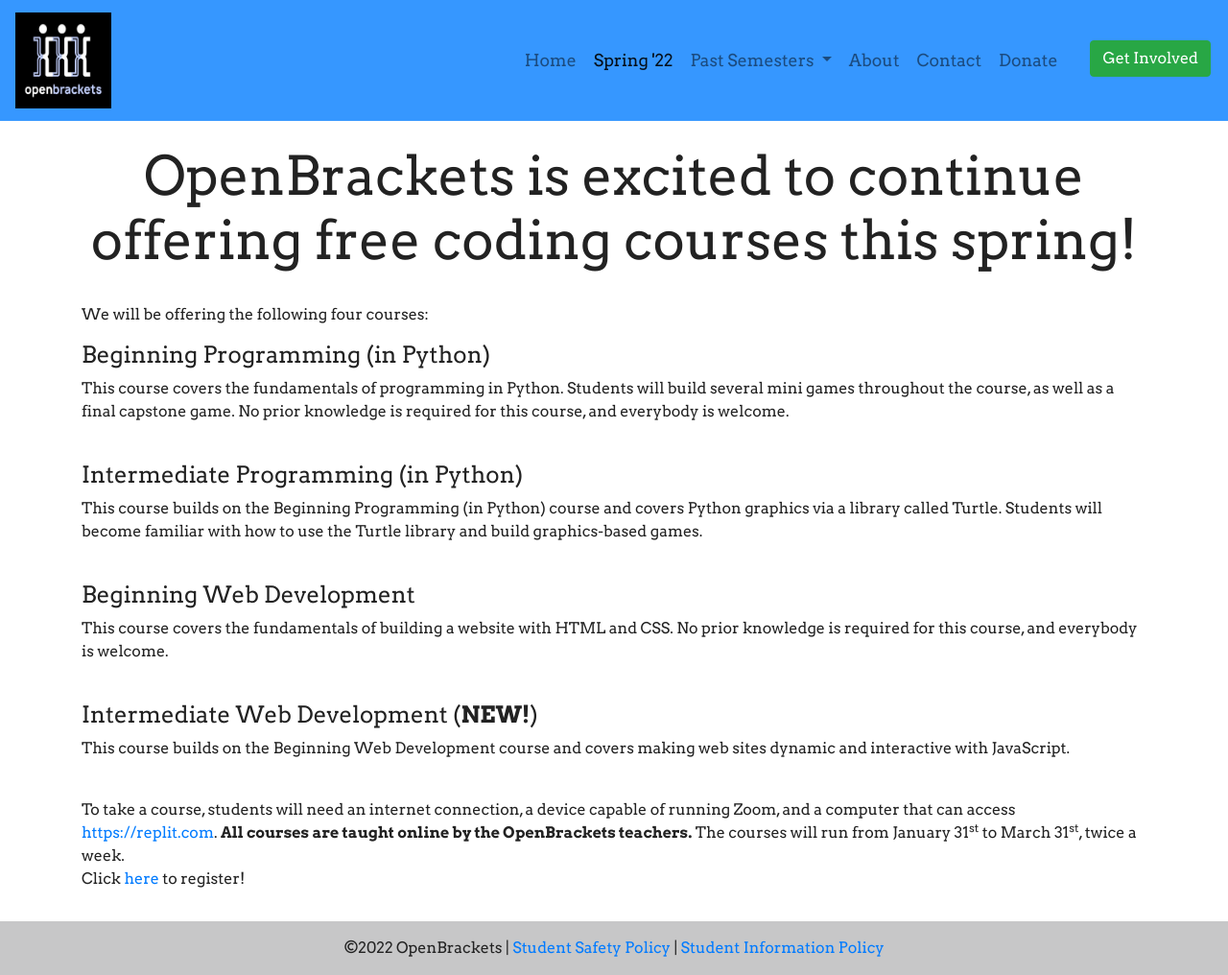
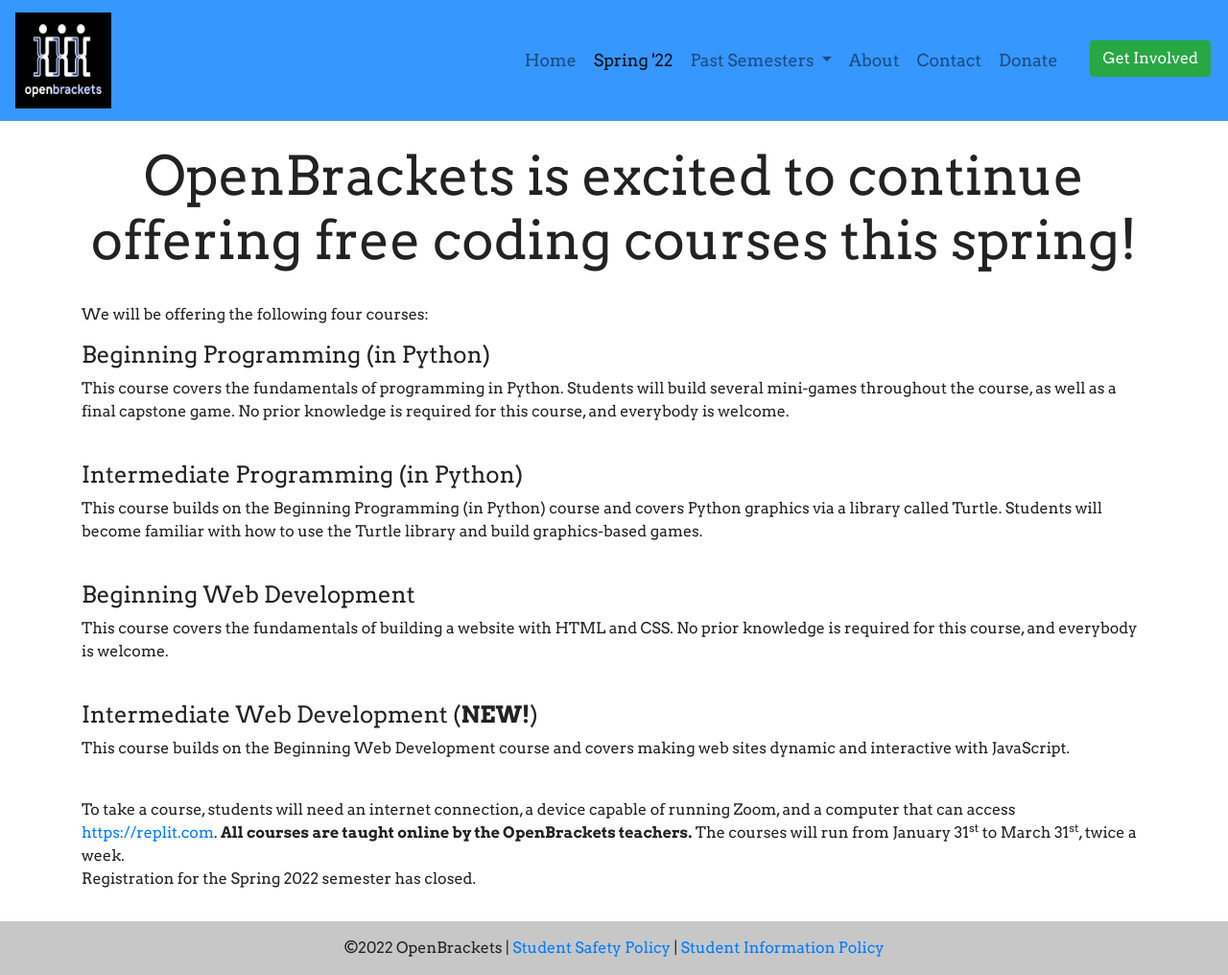
Before and after one commit to qpwoeirut/OpenBrackets-website, a Jekyll site: the page built from spring2022/index.html, in a window 1280 px wide and 1016 px high. Shown: the whole window at 96% size. Built offline with Jekyll 4.4.1, drawn with Linux system fonts in a browser that asks for light colours.

Commit message:
Remove registration link

```diff
--- a/index.html
+++ b/index.html
@@ -5,9 +5,9 @@ description: At OpenBrackets, we want to help bridge the digital divide. Through
 path: /
 navbarHighlight: home
 ---
-<div class="alert alert-warning">The OpenBrackets Spring Semester starts on January 31<sup>st</sup>. <a
-        href="https://docs.google.com/forms/d/e/1FAIpQLSfsZ7P49lTwvGomensYouK7Y2GLLHZK1dB2Hz4tZR8XFG2T_g/viewform"
-        target="_blank">Click here</a> to register your free spot today (spots are limited, so hurry)!</div>
+<!--<div class="alert alert-warning">The OpenBrackets Spring Semester starts on January 31<sup>st</sup>. <a-->
+<!--        href="https://docs.google.com/forms/d/e/1FAIpQLSfsZ7P49lTwvGomensYouK7Y2GLLHZK1dB2Hz4tZR8XFG2T_g/viewform"-->
+<!--        target="_blank">Click here</a> to register your free spot today (spots are limited, so hurry)!</div>-->
 <div class="row">
     <div class="col-lg">
         <h1 class="display-4 text-center">Bridging the Digital Divide</h1>
--- a/spring2022/index.html
+++ b/spring2022/index.html
@@ -14,7 +14,7 @@ navbarHighlight: spring2022
 </p>
 
 <h4>Beginning Programming (in Python)</h4>
-<p>This course covers the fundamentals of programming in Python. Students will build several mini games
+<p>This course covers the fundamentals of programming in Python. Students will build several mini-games
     throughout the course, as well as a final capstone game. No prior knowledge is required for this course, and
     everybody is welcome.
 </p>
@@ -40,4 +40,4 @@ of running Zoom, and a computer that can access <a href="https://replit.com">htt
 <b>All courses are taught online by the OpenBrackets teachers.</b>
 The courses will run from January 31<sup>st</sup> to March 31<sup>st</sup>, twice a week.
 <br>
-Click <a href="https://docs.google.com/forms/d/e/1FAIpQLSfsZ7P49lTwvGomensYouK7Y2GLLHZK1dB2Hz4tZR8XFG2T_g/viewform">here</a> to register!
+Registration for the Spring 2022 semester has closed.
```
Also changed, not shown: other parts of spring2022/index.html (+1 -1 lines).
